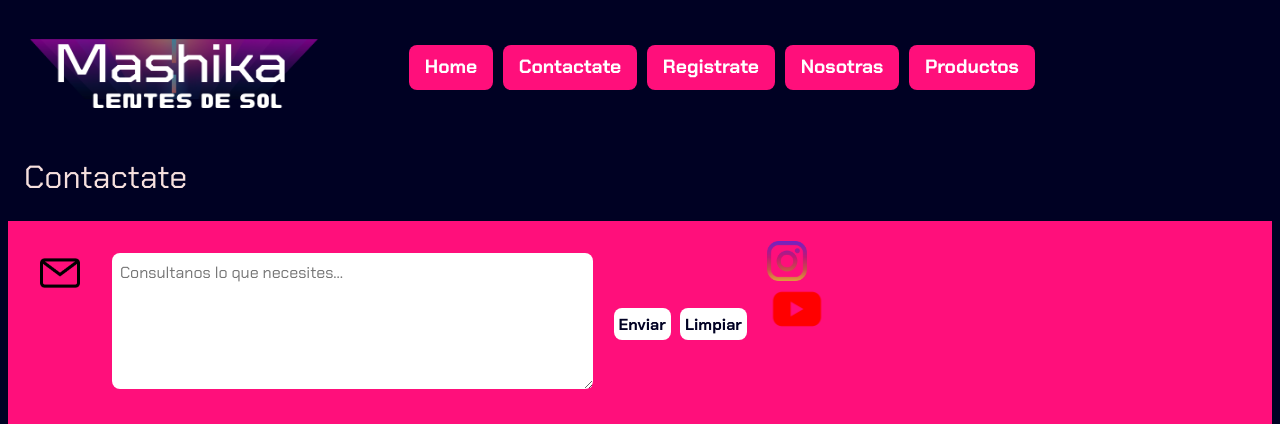
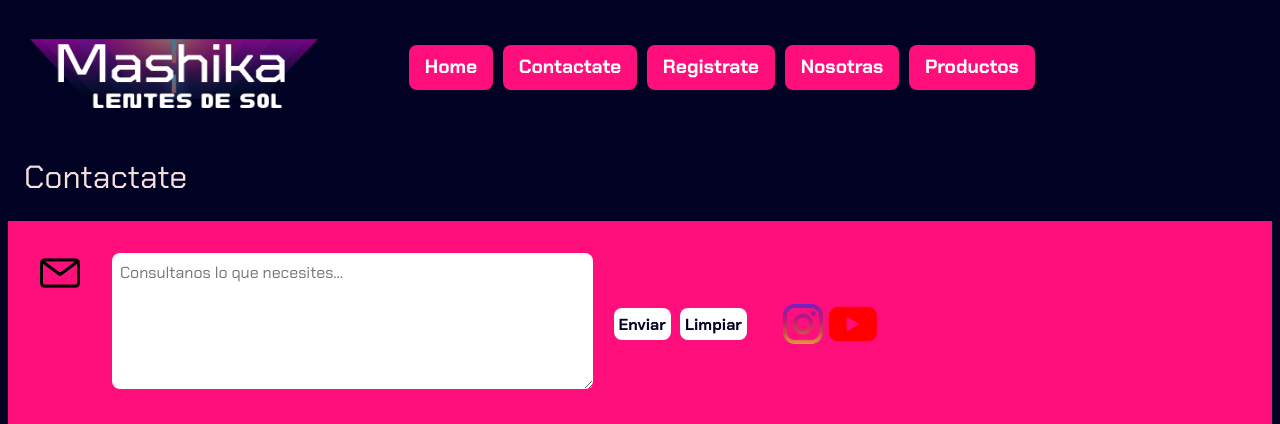
Before and after one commit to abril-bazann/mashika-bazan, a website: page pages/contacto.html in a window 1280 px wide. Shown: the top 424 px of the page. Drawn offline with nearby package versions, Linux system fonts and the light colour scheme.

Commit message:
correccion en main (contacto.html)

```diff
--- a/pages/contacto.html
+++ b/pages/contacto.html
@@ -37,10 +37,10 @@
             <textarea class="form__textarea" name="consulta" id="consulta" cols="50" rows="5" placeholder= "Consultanos lo que necesites..."></textarea>
         </form>
         <div class="form__button--main">
-                <input class="form__button" type="submit" value="Enviar">
-                <input class="form__button--limpiar" type="reset" value="Limpiar">
+            <input class="form__button" type="submit" value="Enviar">
+            <input class="form__button--limpiar" type="reset" value="Limpiar">
         </div>
-        <div class="main__div--a">
+        <div class="main__div__a">
             <div>
                 <a class="main__div__a--instagram" href="https://www.instagram.com/mashika_sunglasses/" target="_BLANK"><img src="..\img\instagram.png" alt="instagram icon" height="40px" width=40px"></a>
             </div>
```
